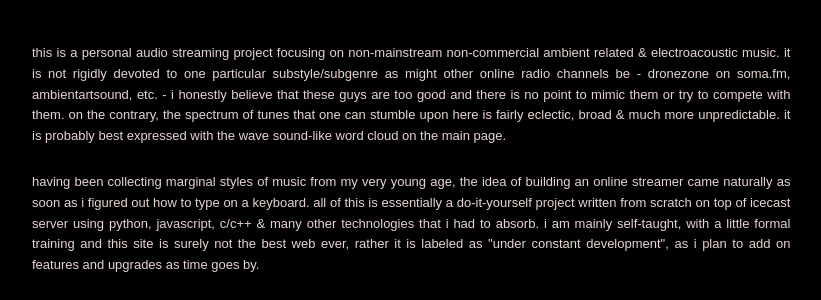
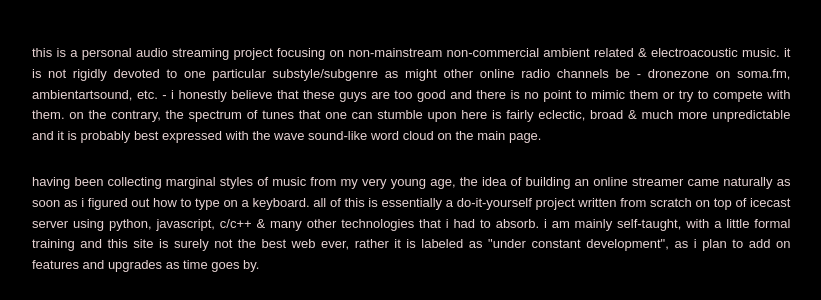
Before and after one commit to ExperimentalHypothesis/atma-fm, a Python web app: template app/templates/about.html in a window 1280 px wide. Shown: the part 379-679 px from the top of the page, without its empty margins (276-1097 px from the left). Run offline with Jinja, Linux system fonts and the light colour scheme; the template is opened without the code that fills it, so the values that code supplies are empty; some web fonts are replaced.

Commit message:
changes about.html

```diff
--- a/app/templates/about.html
+++ b/app/templates/about.html
@@ -1,7 +1,7 @@
 {% extends "layout.html" %}
 {% block content %}
 <div class="content-box">
-  <p align="justify">this is a personal audio streaming project focusing on non-mainstream non-commercial ambient related & electroacoustic music. it is not rigidly devoted to one particular substyle/subgenre as might other online radio channels be - dronezone on soma.fm, ambientartsound, etc. - i honestly believe that these guys are too good and there is no point to mimic them or try to compete with them. on the contrary, the spectrum of tunes that one can stumble upon here is fairly eclectic, broad & much more unpredictable. it is probably best expressed with the wave sound-like word cloud on the main page.</p>
+  <p align="justify">this is a personal audio streaming project focusing on non-mainstream non-commercial ambient related & electroacoustic music. it is not rigidly devoted to one particular substyle/subgenre as might other online radio channels be - dronezone on soma.fm, ambientartsound, etc. - i honestly believe that these guys are too good and there is no point to mimic them or try to compete with them. on the contrary, the spectrum of tunes that one can stumble upon here is fairly eclectic, broad & much more unpredictable and it is probably best expressed with the wave sound-like word cloud on the main page.</p>
   <p align="justify">having been collecting marginal styles of music from my very young age, the idea of building an online streamer came naturally as soon as i figured out how to type on a keyboard. all of this is essentially a do-it-yourself project written from scratch on top of icecast server using python, javascript, c/c++ & many other technologies that i had to absorb. i am mainly self-taught, with a little formal training and this site is surely not the best web ever, rather it is labeled as "under constant development", as i plan to add on features and upgrades as time goes by.</p>
   <p align="justify">all the tracks use a bit rate of 128 kbp and sample rate of 44100 hz, they are all encoded with the <a href="https://lame.sourceforge.io/about.php" target="_blank">lame encoder</a> which is a recommended tool by <a href="https://en.wikipedia.org/wiki/Hydrogenaudio"  target="_blank"> hydrogen audio</a> for mp3 files. the plan for the future is to go higher up to the bitrate of 320 or possibly play purely lossless files without any compressions whatsoever. each track ran through an acoustic loudness normalization algorithm to fit the current broadcasting standards defined in the ebu's <a href="https://tech.ebu.ch/docs/r/r128-2014.pdf" target="_blank"> technical protocol.</a></p></div>
 {% endblock content %}
```
